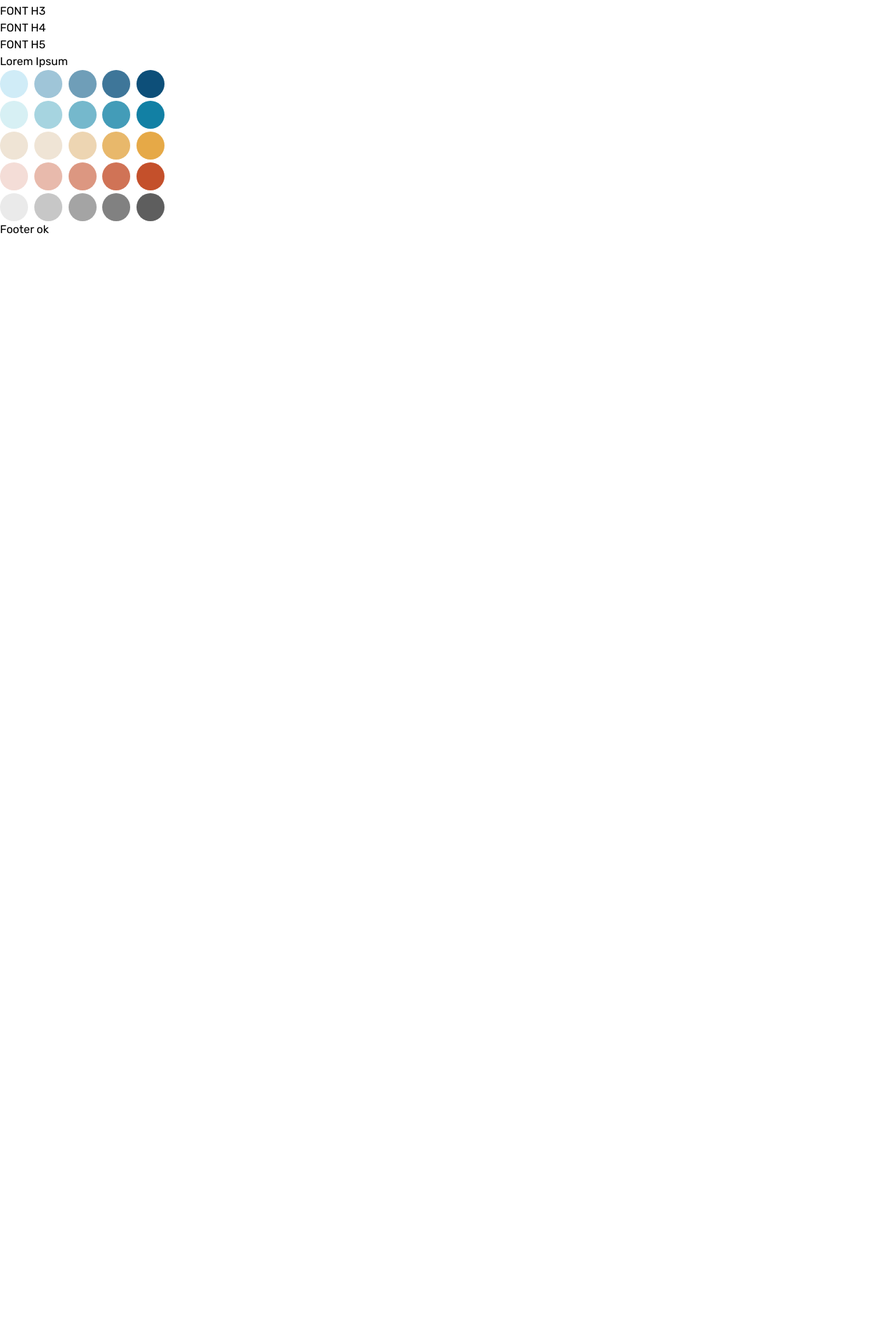
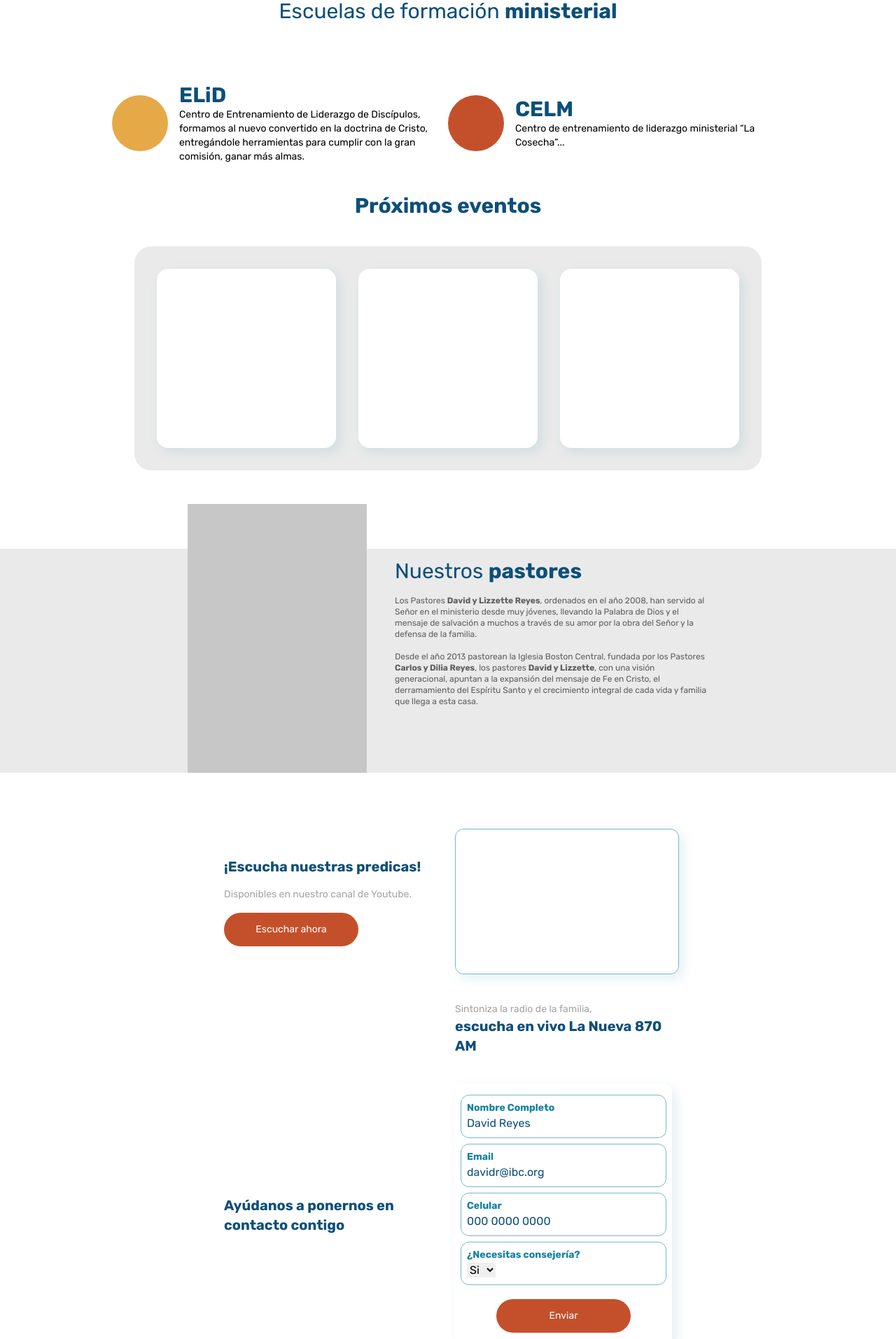
Before and after one commit to kroysk/ibc-web, a Vue app: page / in a window 1280 px wide. Shown: the part 1424-3337 px from the top of the page at 70% size. Before the commit the page ends 1764 px from the top, so only its background shows below. Built offline with nearby package versions, Linux system fonts and the light colour scheme.

Commit message:
[Progress] All sections

```diff
--- a/src/views/HomeView.vue
+++ b/src/views/HomeView.vue
@@ -38,17 +38,124 @@ const services = [
 </script>
 
 <template>
-   <Carousel/>
+   <Carousel />
    <section class="flex flex-col items-center mb-20">
-      <h2 class="text-4xl text-ibc_blue-500 my-16">Estos son nuestros <span class="font-bold">servicios</span> en la semana</h2>
+      <h2 class="text-4xl text-ibc_blue-500 my-16">Estos son nuestros <span class="font-bold">servicios</span> en la semana
+      </h2>
       <div class="flex flex-wrap gap-4 justify-center">
-         <ServiceCard v-for="service in services" :image="service.image" :schedule="service.schedule" :name="service.name"/>
+         <ServiceCard v-for="service in services" :image="service.image" :schedule="service.schedule"
+            :name="service.name" />
       </div>
    </section>
-   <section class="h-80 bg-ibc_kobalt-100 flex flex-col justify-center items-center text-center gap-7">
+   <section class="h-80 bg-ibc_kobalt-100 flex flex-col justify-center items-center text-center gap-5">
       <h3 class="text-3xl text-ibc_blue-500">Visítanos</h3>
       <div class="w-10 border-b-2 border-ibc_blue-500"></div>
       <h2 class="text-4xl text-ibc_kobalt-500 font-bold">Vive la experiencia de visitar tu casa IBC</h2>
-      <p class="text-2xl text-ibc_kobalt-500"><font-awesome-icon icon="fa-solid fa-location-dot" />Calle 73 #40-47 - Barranquilla, Colombia</p>
+      <p class="text-2xl text-ibc_kobalt-500"><font-awesome-icon icon="fa-solid fa-location-dot" />Calle 73 #40-47 -
+         Barranquilla, Colombia</p>
+   </section>
+   <section class="h-80 flex flex-col items-center justify-around">
+      <h2 class="text-3xl text-ibc_blue-500"> Escuelas de formación <span class="font-bold">ministerial</span></h2>
+      <div class="flex">
+         <article class="flex gap-4 items-center">
+            <div class="w-20 h-20 rounded-full bg-ibc_yellow-500"></div>
+            <div class="max-w-96">
+               <h3 class="text-3xl text-ibc_blue-500 font-bold">ELiD</h3>
+               <p class="text-sm">Centro de Entrenamiento de Liderazgo de Discípulos, formamos al nuevo convertido en la
+                  doctrina de Cristo, entregándole herramientas para cumplir con la gran comisión, ganar más almas.</p>
+            </div>
+         </article>
+         <article class="flex gap-4 items-center">
+            <div class="w-20 h-20 rounded-full bg-ibc_red-500"></div>
+            <div class="max-w-96">
+               <h3 class="text-3xl text-ibc_blue-500 font-bold">CELM</h3>
+               <p class="text-sm">Centro de entrenamiento de liderazgo ministerial “La Cosecha”...</p>
+            </div>
+         </article>
+      </div>
+   </section>
+   <section class="flex flex-col items-center gap-10 mb-28">
+      <h2 class="text-3xl text-ibc_blue-500 font-bold">Próximos eventos</h2>
+      <div class="flex gap-8 bg-ibc_gray-100 p-8 rounded-3xl">
+         <article class="h-64 w-64 bg-white rounded-2xl shadow-ibc"></article>
+         <article class="h-64 w-64 bg-white rounded-2xl shadow-ibc"></article>
+         <article class="h-64 w-64 bg-white rounded-2xl shadow-ibc"></article>
+      </div>
+   </section>
+   <section class="flex justify-center gap-10 h-80 bg-ibc_gray-100 pb-20">
+      <div class="relative w-64 h-80">
+         <div class="bg-ibc_gray-200 w-64 h-96 absolute bottom-0">
+
+         </div>
+      </div>
+      <div class="max-w-md flex flex-col justify-center gap-4">
+         <h2 class="text-3xl text-ibc_blue-500">Nuestros <span class="font-bold">pastores</span></h2>
+         <div class="flex flex-col gap-4">
+            <p class="text-xs text-ibc_gray-500">Los Pastores <strong>David y Lizzette Reyes</strong>, ordenados en el año
+               2008, han servido al Señor en el ministerio desde muy jóvenes, llevando la Palabra de Dios y el mensaje de
+               salvación a muchos a través de su amor por la obra del Señor y la defensa de la familia.</p>
+            <p class="text-xs text-ibc_gray-500">Desde el año 2013 pastorean la Iglesia Boston Central, fundada por los
+               Pastores <strong>Carlos y Dilia Reyes</strong>, los pastores <strong>David y Lizzette</strong>, con una
+               visión generacional, apuntan a la expansión del mensaje de Fe en Cristo, el derramamiento del Espíritu Santo
+               y el crecimiento integral de cada vida y familia que llega a esta casa.</p>
+         </div>
+      </div>
+   </section>
+   <section class="grid grid-cols-4 my-20">
+      <div></div>
+      <div class="grid grid-cols-subgrid gap-y-10 gap-x-5 col-span-2 items-center">
+         <article class="flex flex-col gap-4">
+            <h2 class="text-xl text-ibc_blue-500 font-bold">¡Escucha nuestras predicas!</h2>
+            <p class="text-sm text-ibc_gray-300">Disponibles en nuestro canal de Youtube.</p>
+            <button class="bg-ibc_red-500 rounded-full text-white text-sm h-12 w-48">Escuchar ahora</button>
+         </article>
+         <article>
+            <div class="w-80 h-52 shadow-ibc border border-ibc_kobalt-300 rounded-xl">
+
+            </div>
+         </article>
+         <article>
+
+         </article>
+         <article>
+            <p class="text-sm text-ibc_gray-300">Sintoniza la radio de la familia,</p>
+            <h2 class="text-xl text-ibc_blue-500 font-bold">escucha en vivo La Nueva 870 AM</h2>
+         </article>
+         <article>
+            <h2 class="text-xl text-ibc_blue-500 font-bold">Ayúdanos a ponernos en contacto contigo</h2>
+         </article>
+         <article class="px-auto">
+            <div class="shadow-ibc p-2 flex flex-col items-center rounded-xl">
+
+               <form class="w-full">
+                  <div class="border border-ibc_kobalt-300 rounded-xl p-2 my-2">
+                     <label class="block text-sm text-ibc_kobalt-500 font-bold" for="name">Nombre Completo</label>
+                     <input id="name" type="text" placeholder="David Reyes"
+                        class="placeholder:text-md placeholder:text-ibc_blue-500">
+                  </div>
+                  <div class="border border-ibc_kobalt-300 rounded-xl p-2 my-2">
+                     <label class="block text-sm text-ibc_kobalt-500 font-bold" for="email">Email</label>
+                     <input id="email" type="email" placeholder="davidr@ibc.org"
+                        class="placeholder:text-md placeholder:text-ibc_blue-500">
+                  </div>
+                  <div class="border border-ibc_kobalt-300 rounded-xl p-2 my-2">
+                     <label class="block text-sm text-ibc_kobalt-500 font-bold" for="email">Celular</label>
+                     <input id="email" type="number" placeholder="000 0000 0000"
+                        class="placeholder:text-md placeholder:text-ibc_blue-500">
+                  </div>
+                  <div class="border border-ibc_kobalt-300 rounded-xl p-2 my-2">
+                     <label class="block text-sm text-ibc_kobalt-500 font-bold" for="email">¿Necesitas consejería?</label>
+                     <select id="consejo">
+                        <option value="Si">Si</option>
+                        <option value="No">No</option>
+                     </select>
+                  </div>
+
+               </form>
+               <button class="bg-ibc_red-500 rounded-full text-white text-sm h-12 w-48 my-3">Enviar</button>
+            </div>
+         </article>
+      </div>
+      <div></div>
    </section>
 </template>
```
